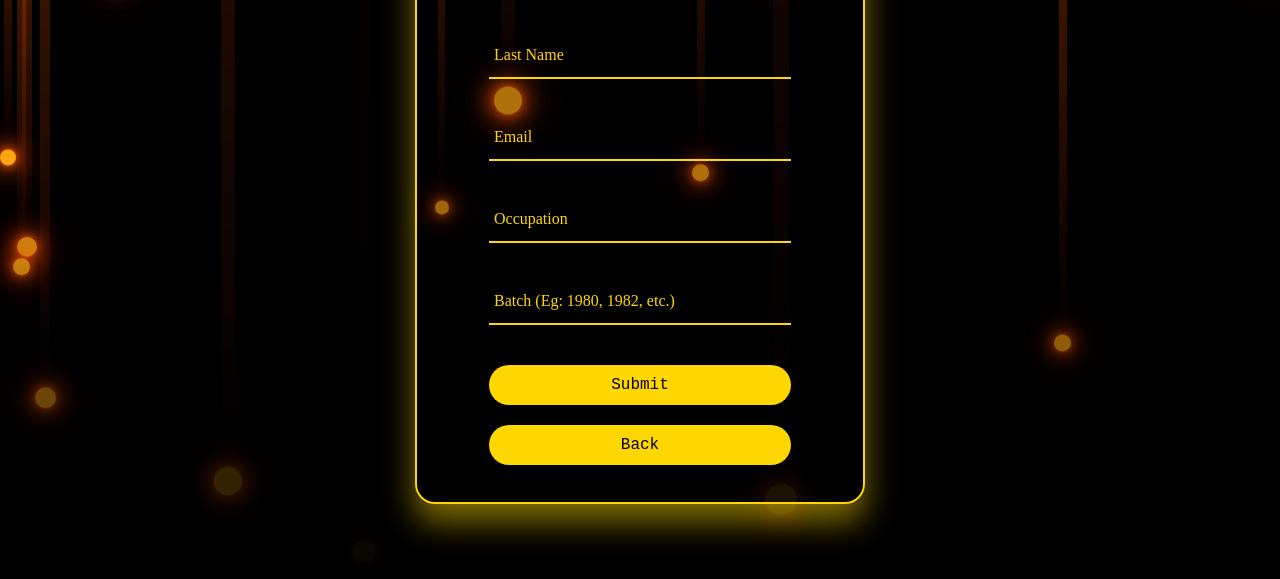
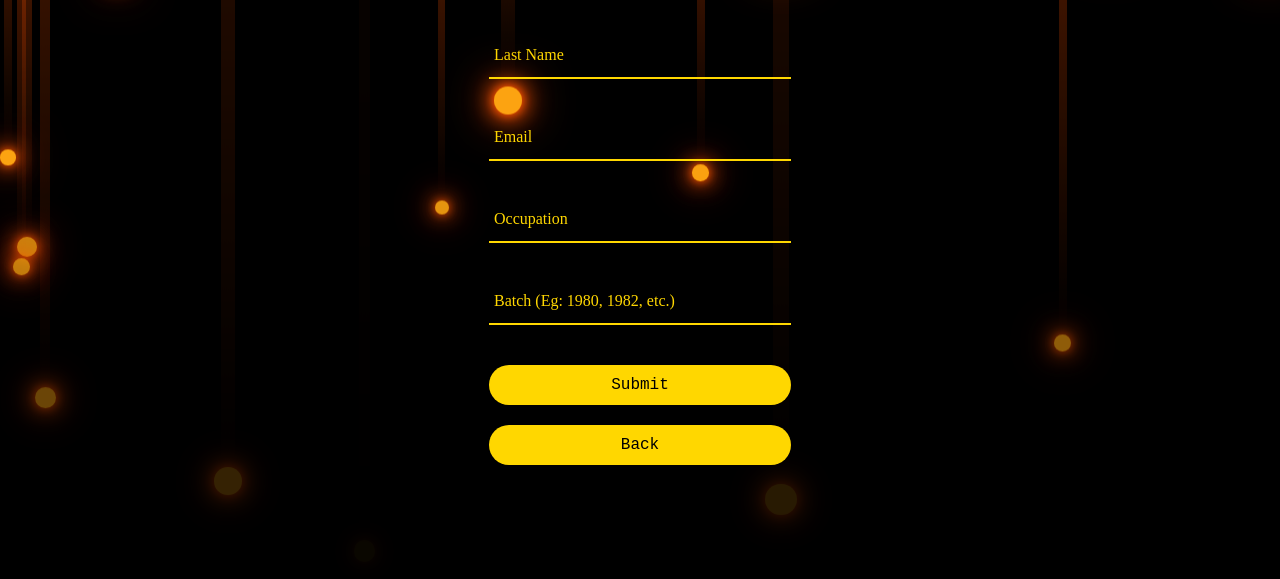
Before and after one commit to sachinkaabeysekera/Golden-Donz, a plain HTML site: page index.html in a window 1280 px wide. Shown: the part 221-800 px from the top of the page. Drawn offline with Linux system fonts and the light colour scheme; a web font is replaced by a local one.

Commit message:
index4.css

```diff
--- a/index4.css
+++ b/index4.css
@@ -15,21 +15,6 @@ body {
     margin: 0;
 }
 
-.wraper {
-    z-index: 1;
-    position: relative;
-    width: 450px;
-    height: 650px;
-    background: rgba(0, 0, 0, 0.3);
-    box-shadow: 0 18px 32px rgba(255, 215, 0, 0.5); /* Gold color box shadow */
-    border: 2px solid #FFD700;
-    border-radius: 20px;
-    display: flex;
-    flex-direction: column;
-    align-items: center;
-    justify-content: center;
-    text-align: center;
-}
 
 h2 {
     text-align: center;
```
